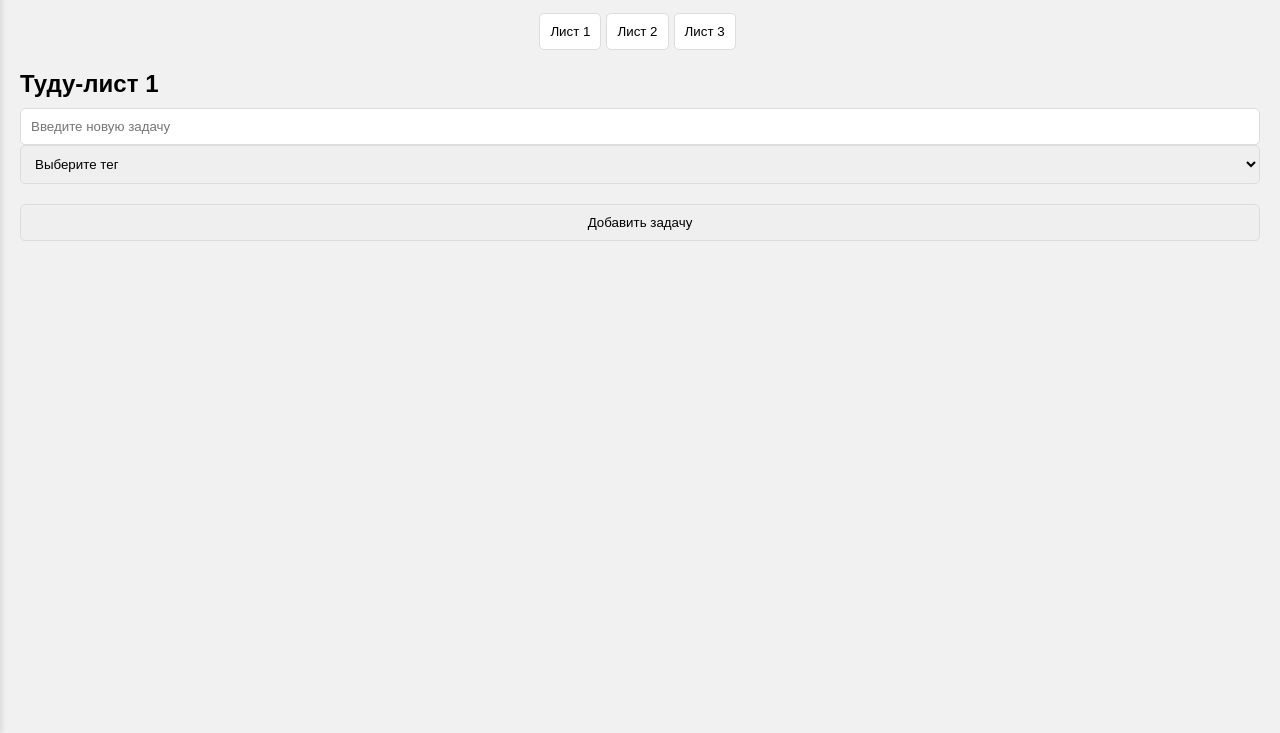
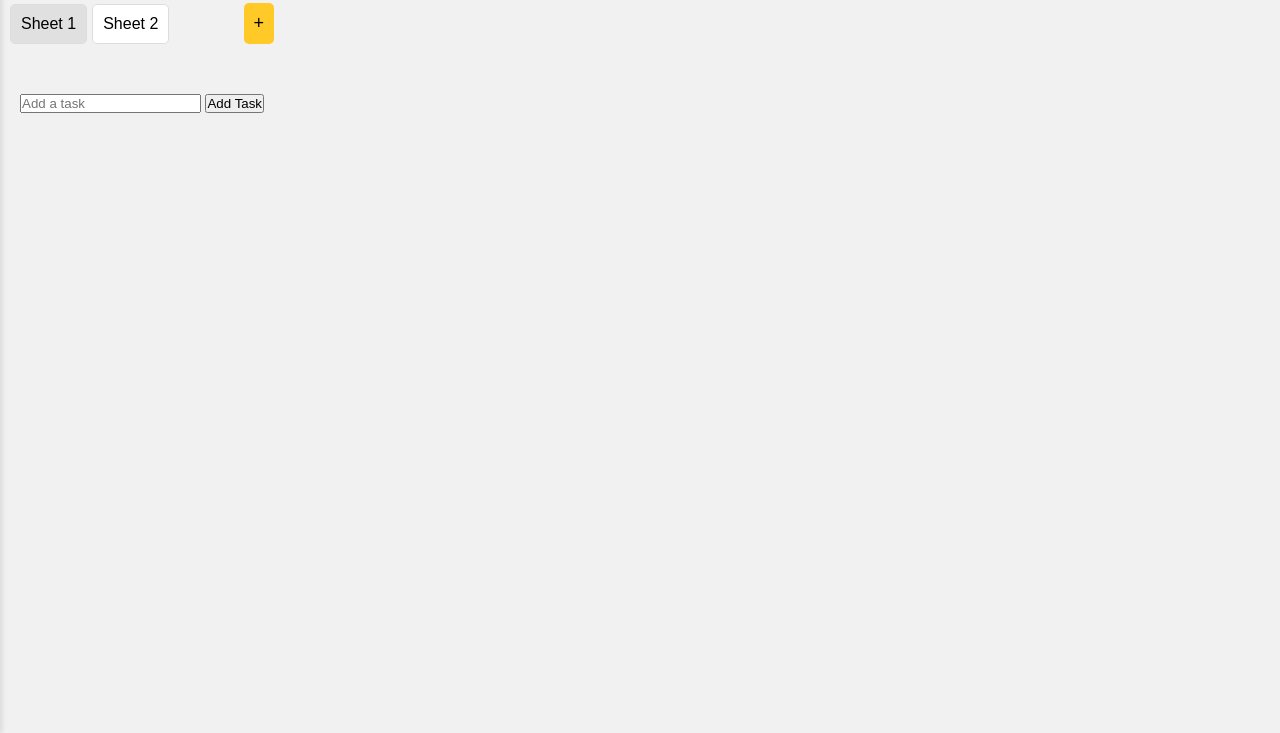
Before and after one commit to DmitryVasilkovW/Sortable-To-Do-List-Web, a plain HTML site: page index.html in a window 1280 px wide. Shown: the part 67-800 px from the top of the page. Drawn offline with Linux system fonts and the light colour scheme.

Commit message:
feat: add ability to use user's amount of sheets

```diff
--- a/app.js
+++ b/app.js
@@ -1,5 +1,7 @@
 let currentTab = 0;
 let tags = [];
+let tabs = 0;
+let todoListsData = [];
 
 document.addEventListener('DOMContentLoaded', function() {
     const sidebar = document.getElementById('sidebar');
@@ -16,28 +18,8 @@ document.addEventListener('DOMContentLoaded', function() {
     }
 
     renderTags();
+    addNewTab();
 });
-
-function switchTab(tabIndex) {
-    document.getElementById(`list-${currentTab}`).style.display = 'none';
-    currentTab = tabIndex;
-    document.getElementById(`list-${currentTab}`).style.display = 'block';
-}
-
-function addTask(listIndex) {
-    const taskInput = document.getElementById(`task-input-${listIndex}`).value;
-    const tagSelect = document.getElementById(`tag-select-${listIndex}`);
-    const selectedTag = tagSelect.value;
-
-    if (taskInput) {
-        const taskList = document.getElementById(`task-list-${listIndex}`);
-        const li = document.createElement('li');
-        li.textContent = taskInput + (selectedTag ? ` [${selectedTag}]` : '');
-        taskList.appendChild(li);
-        document.getElementById(`task-input-${listIndex}`).value = '';
-        tagSelect.value = '';
-    }
-}
 
 function toggleSidebar() {
     const sidebar = document.getElementById('sidebar');
@@ -69,7 +51,7 @@ function renderTags() {
 
     tagList.innerHTML = '';
     tagSelects.forEach(select => {
-        select.innerHTML = '<option value="">Выберите тег</option>';
+        select.innerHTML = '<option value="">Select a tag</option>';
     });
 
     tags.forEach(tag => {
@@ -85,3 +67,90 @@ function renderTags() {
         });
     });
 }
+
+document.addEventListener('DOMContentLoaded', function() {
+    addNewTab();
+});
+
+function switchTab(tabIndex) {
+    saveTasks(currentTab);
+
+    document.querySelector('.tab.active')?.classList.remove('active');
+    document.querySelector('.todo-list.active')?.classList.remove('active');
+
+    document.getElementById(`tab-${tabIndex}`).classList.add('active');
+    document.getElementById(`list-${tabIndex}`).classList.add('active');
+
+    currentTab = tabIndex;
+    loadTasks(tabIndex);
+}
+
+function addTask(tabIndex) {
+    const taskInput = document.getElementById(`task-input-${tabIndex}`);
+    const taskList = document.getElementById(`task-list-${tabIndex}`);
+    const taskValue = taskInput.value.trim();
+
+    if (taskValue) {
+        const li = document.createElement('li');
+        li.textContent = taskValue;
+        taskList.appendChild(li);
+
+        todoListsData[tabIndex].push(taskValue);
+
+        taskInput.value = '';
+    } else {
+        alert('Please enter a task');
+    }
+}
+
+function addNewTab() {
+    const tabsContainer = document.getElementById('tabs');
+    const todoListsContainer = document.getElementById('todo-lists');
+    const tabIndex = Object.keys(todoListsData).length;  // Номер новой вкладки
+
+    const newTab = document.createElement('div');
+    newTab.classList.add('tab');
+    newTab.id = `tab-${tabIndex}`;
+    newTab.textContent = `Sheet ${tabIndex + 1}`;
+    newTab.onclick = () => switchTab(tabIndex);
+    tabsContainer.appendChild(newTab);
+
+    const newTodoList = document.createElement('div');
+    newTodoList.classList.add('todo-list');
+    newTodoList.id = `list-${tabIndex}`;
+    newTodoList.innerHTML = `
+        <input type="text" id="task-input-${tabIndex}" placeholder="Add a task">
+        <button id="add-task-btn-${tabIndex}">Add Task</button>
+        <ul id="task-list-${tabIndex}"></ul>
+    `;
+    todoListsContainer.appendChild(newTodoList);
+
+    todoListsData[tabIndex] = [];
+
+    if (tabIndex === 0) {
+        newTab.classList.add('active');
+        newTodoList.classList.add('active');
+    }
+
+    document.getElementById(`add-task-btn-${tabIndex}`).onclick = () => addTask(tabIndex);
+}
+
+function saveTasks(tabIndex) {
+    const taskList = document.getElementById(`task-list-${tabIndex}`);
+    const tasks = [];
+
+    taskList.querySelectorAll('li').forEach(li => tasks.push(li.textContent));
+
+    todoListsData[tabIndex] = tasks;
+}
+
+function loadTasks(tabIndex) {
+    const taskList = document.getElementById(`task-list-${tabIndex}`);
+    taskList.innerHTML = '';
+
+    todoListsData[tabIndex].forEach(task => {
+        const li = document.createElement('li');
+        li.textContent = task;
+        taskList.appendChild(li);
+    });
+}
--- a/index.html
+++ b/index.html
@@ -10,53 +10,24 @@
 <body>
 <div class="wrapper">
     <nav id="sidebar" class="sidebar">
-        <h2>Настройка тегов</h2>
-        <label for="new-tag-input"></label><input type="text" id="new-tag-input" placeholder="Введите новый тег" class="tag-input">
-        <button onclick="addTag()" class="add-tag-btn">Добавить тег</button>
+        <h2>Tag customization</h2>
+        <label for="new-tag-input"></label><input type="text" id="new-tag-input" placeholder="Enter a new tag" class="tag-input">
+        <button onclick="addTag()" class="add-tag-btn">Add a tag</button>
         <ul id="tag-list" class="tag-list"></ul>
     </nav>
 
     <div class="main-content">
         <header class="top-bar">
             <button class="menu-btn" onclick="toggleSidebar()">&#9776;</button>
-            <h1>Мои туду-листы</h1>
+            <h1>My todo lists</h1>
         </header>
 
-        <div class="tabs">
-            <button class="tab" onclick="switchTab(0)">Лист 1</button>
-            <button class="tab" onclick="switchTab(1)">Лист 2</button>
-            <button class="tab" onclick="switchTab(2)">Лист 3</button>
+        <div class="tabs-container">
+            <div class="tabs" id="tabs"></div>
+            <button class="add-tab-btn" onclick="addNewTab()">+</button>
         </div>
 
-        <div class="todo-list" id="list-0">
-            <h2>Туду-лист 1</h2>
-            <label for="task-input-0"></label><input type="text" id="task-input-0" class="task-input" placeholder="Введите новую задачу">
-            <label for="tag-select-0"></label><select id="tag-select-0" class="tag-select">
-                <option value="">Выберите тег</option>
-            </select>
-            <button onclick="addTask(0)" class="add-task-btn">Добавить задачу</button>
-            <ul id="task-list-0" class="task-list"></ul>
-        </div>
-        <div class="todo-list" id="list-1" style="display: none;">
-            <h2>Туду-лист 2</h2>
-            <label for="task-input-1"></label><input type="text" id="task-input-1" class="task-input" placeholder="Введите новую задачу">
-            <label for="tag-select-1"></label><select id="tag-select-1" class="tag-select">
-                <option value="">Выберите тег</option>
-            </select>
-            <button onclick="addTask(1)" class="add-task-btn">Добавить задачу</button>
-            <ul id="task-list-1" class="task-list"></ul>
-        </div>
-        <div class="todo-list" id="list-2" style="display: none;">
-            <h2>Туду-лист 3</h2>
-            <label for="task-input-2"></label><input type="text" id="task-input-2" class="task-input" placeholder="Введите новую задачу">
-            <label for="tag-select-2"></label><select id="tag-select-2" class="tag-select">
-                <option value="">Выберите тег</option>
-            </select>
-            <button onclick="addTask(2)" class="add-task-btn">Добавить задачу</button>
-            <ul id="task-list-2" class="task-list"></ul>
-        </div>
-
-
+        <div class="todo-lists" id="todo-lists"></div>
     </div>
 </div>
 </body>
--- a/styles.css
+++ b/styles.css
@@ -70,10 +70,6 @@ body {
     z-index: 900;
 }
 
-.top-bar h1 {
-    margin-left: 10px;
-}
-
 .menu-btn {
     font-size: 24px;
     background: none;
@@ -82,20 +78,19 @@ body {
     color: #333;
 }
 
-/* Контент */
-.main-content {
-    margin-left: 250px;
-    flex-grow: 1;
-    padding-top: 60px;
-    overflow-y: auto;
-    height: 100vh;
-    transition: margin-left 0.3s;
+/* Контейнер вкладок */
+.tabs-container {
+    display: flex;
+    align-items: center;
+    padding: 10px;
+    margin-top: 60px;
 }
 
-.main-content .tabs {
+.tabs {
     display: flex;
-    justify-content: center;
-    margin-top: 20px;
+    flex-grow: 1;
+    overflow-x: auto;
+    white-space: nowrap;
 }
 
 .tab {
@@ -112,8 +107,30 @@ body {
     background-color: #f1f1f1;
 }
 
+.tab.active {
+    background-color: #e0e0e0;
+}
+
+.add-tab-btn {
+    background-color: #ffca28;
+    padding: 10px;
+    border: none;
+    cursor: pointer;
+    font-size: 18px;
+    border-radius: 5px;
+}
+
+.todo-lists {
+    padding: 20px;
+    margin-top: 20px;
+}
+
 .todo-list {
-    padding: 20px;
+    display: none;
+}
+
+.todo-list.active {
+    display: block;
 }
 
 .task-input, .add-task-btn {
```
